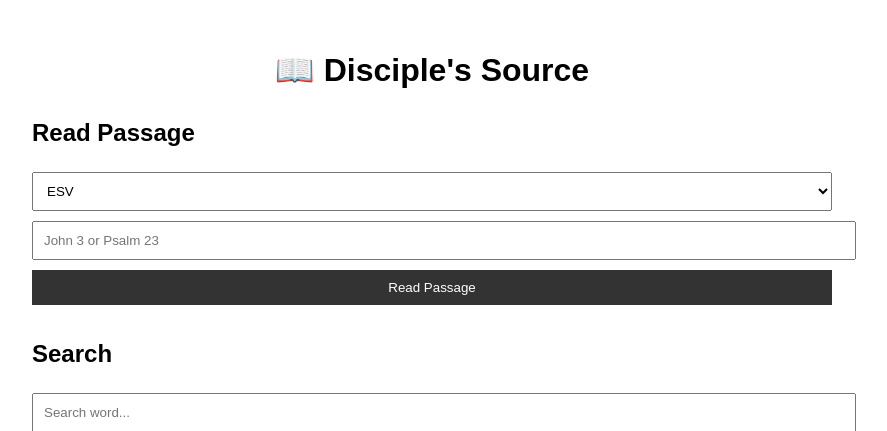
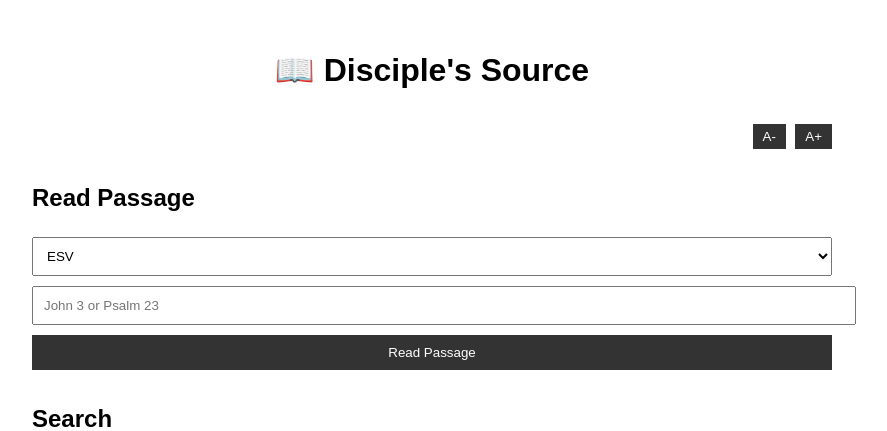
Before and after one commit to jeremyhairr/bible-word-search, a FastAPI app: page / in a window 1280 px wide. Shown: the top 431 px of the page, without its empty margins (208-1095 px from the left). Run offline with FastAPI, Linux system fonts and the light colour scheme.

Commit message:
fixed spacing

```diff
--- a/static/script.js
+++ b/static/script.js
@@ -68,7 +68,7 @@ window.readPassage = async function () {
     // 🖥️ Display verse
     readingDiv.innerHTML = `
       <h3>${data.reference}</h3>
-      <div class="bible-text">${data.text}</div>
+      <div class="bible-text">${cleanText(data.text)}</div>
     `;
 
     // 🔍 Parse reference (FIXED)
@@ -89,7 +89,9 @@ window.readPassage = async function () {
         <h4>📘 Matthew Henry Commentary</h4>
         ${
           commentaryData.commentary && commentaryData.commentary.length > 0
-            ? commentaryData.commentary.map((c) => `<p>${c}</p>`).join("")
+            ? commentaryData.commentary
+                .map((c) => `<p>${cleanText(c)}</p>`)
+                .join("")
             : "<p>No commentary available</p>"
         }
       </div>
@@ -190,3 +192,25 @@ window.prevPage = function () {
     loadPage();
   }
 };
+let currentFontSize = 16;
+
+window.changeFontSize = function (direction) {
+  currentFontSize += direction;
+
+  if (currentFontSize < 12) currentFontSize = 12;
+  if (currentFontSize > 28) currentFontSize = 28;
+
+  const elements = document.querySelectorAll(".bible-text, p");
+
+  elements.forEach((el) => {
+    el.style.fontSize = currentFontSize + "px";
+  });
+};
+
+function cleanText(text) {
+  return text
+    .replace(/\r\n/g, "\n") // normalize line endings
+    .replace(/\n\s*\n/g, "<br><br>") // paragraphs
+    .replace(/\s+/g, " ") // clean extra spaces
+    .trim();
+}
--- a/templates/index.html
+++ b/templates/index.html
@@ -35,6 +35,15 @@
         margin-bottom: 30px;
         font-size: 32px;
       }
+      .font-btn {
+        width: auto;
+        padding: 5px 10px;
+        margin-left: 5px;
+      }
+      .bible-text {
+        line-height: 1.6;
+        font-size: 16px; /* base size */
+      }
       body {
         font-family: Arial;
         padding: 30px;
@@ -69,6 +78,11 @@
 
   <body>
     <h1>📖 Disciple's Source</h1>
+
+    <div style="text-align: right; margin-bottom: 10px">
+      <button class="font-btn" onclick="changeFontSize(-1)">A-</button>
+      <button class="font-btn" onclick="changeFontSize(1)">A+</button>
+    </div>
 
     <!-- READ -->
     <div class="section">
```
